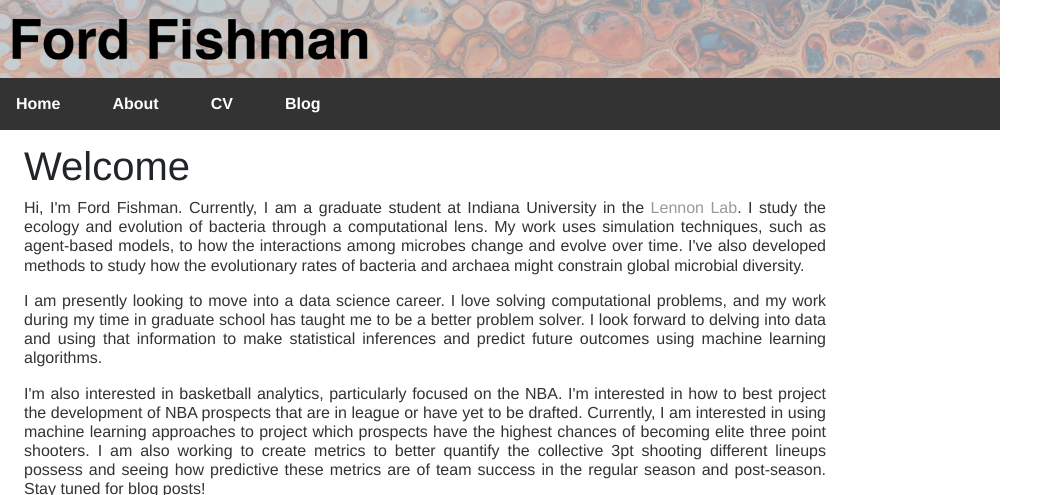
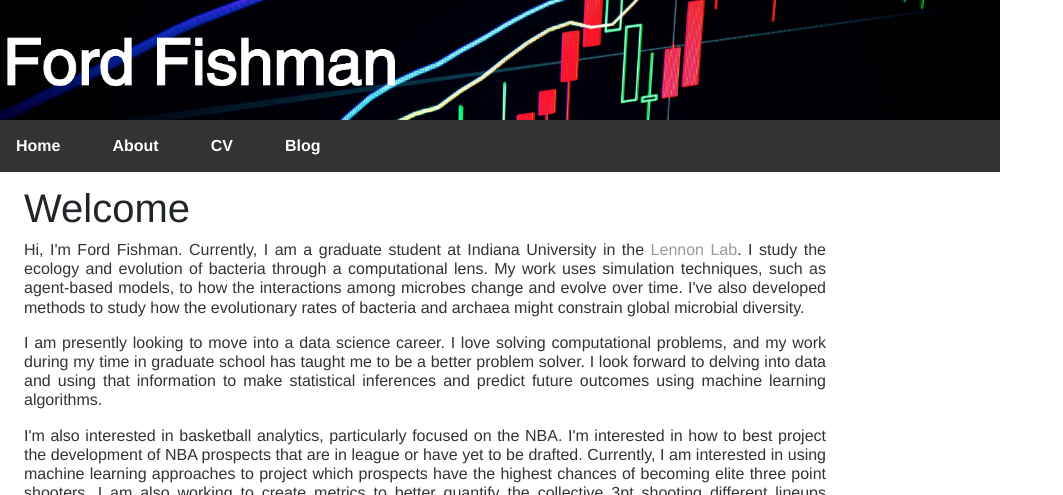
Before and after one commit to fordfishman/fordfishman.github.io, a Jekyll site: the page built from index.html, in a window 1280 px wide. Shown: the top 495 px of the page, without its empty margins (0-1063 px from the left). Built offline with Jekyll 4.4.1, drawn with Linux system fonts in a browser that asks for light colours; grey boxes are pictures that could not be loaded.

Commit message:
new banner

```diff
--- a/_layouts/default.html
+++ b/_layouts/default.html
@@ -18,7 +18,7 @@
 
 <body>
     <nav>
-        <img src="/pics/banner1.jpg" alt="Banner" style="width:1000px;height:78px;">
+        <img src="/pics/data-banner.jpg" alt="Banner" style="width:1000px;height:120px;">
         <ul>
             <li><a href="/">Home</a></li>
             <li><a href="/about/">About</a></li>
```
Also changed, not shown: pics/data-banner.jpg (added).
